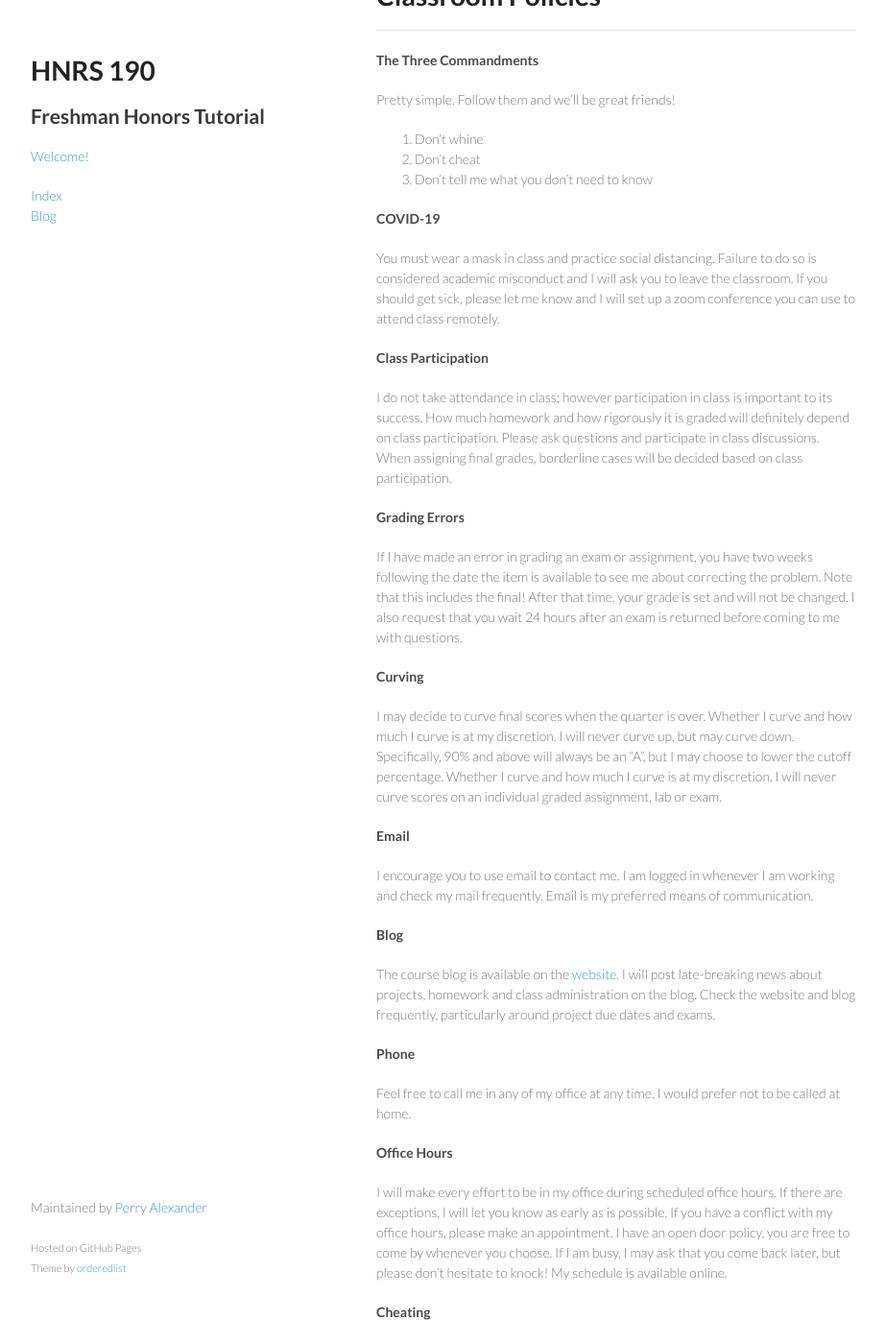
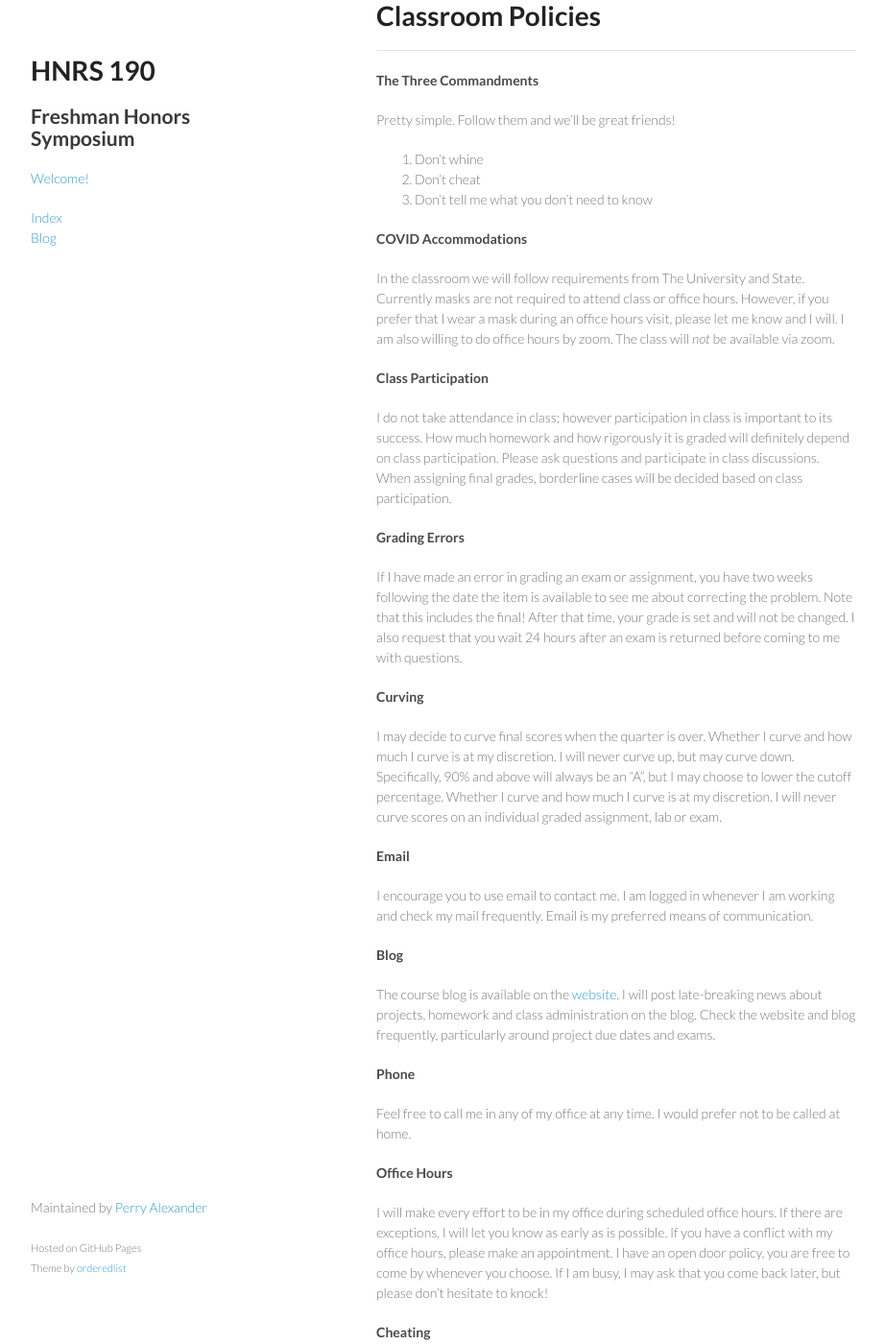
Before and after one commit to palexand/hnrs190, a Jekyll site: the page built from index.md, in a window 1280 px wide and 1400 px high, scrolled down 1154 px. Shown: the whole window at 96% size, without its empty margins (178-1100 px from the left). Built offline with Jekyll 4.4.1, drawn with Linux system fonts in a browser that asks for light colours; part of the change alters nothing that is shown; some of the changed text lies outside the part shown.

Commit message:
updating for fall 2021

```diff
--- a/_config.yml
+++ b/_config.yml
@@ -1,9 +1,9 @@
 baseurl: https://perry.alexander.name/hnrs190/
 title: HNRS 190
-subtitle: Freshman Honors Tutorial
+subtitle: Freshman Honors Symposium
 when: 4:00-4:45 T
 ohrs: 1:30-2:30 TR
-where: 120 Snow Hall
+where: 108 Nunemaker Center
 markdown: kramdown
 name: HNRS 190
 description: HNRS 190 - A Just Machine at The Univ of Kansas
--- a/index.md
+++ b/index.md
@@ -25,12 +25,13 @@ Prerequisites
 : Acceptance to the KU Honors Program
 
 Instructor Information
-: [Dr. Perry Alexander][1]
-: Office Hours: {{ site.ohrs }} in 3048 Eaton Hall or on zoom or by appointment
-: Office: 2022 Eaton Hall / 208 Nichols Hall
+: [Dr. Perry Alexander]({{ site.myurl }})
+: Office Hours: {{ site.ohrs }} in 3048 Eaton Hall or Zoom or by appointment
+: Office: 3048 Eaton Hall / 208 Nichols Hall
 : Phone: 785-864-7741
-: Web: [http://perry.alexander.name][2]
-: Email: [palexand@ku.edu][3]
+: Web: [https://perry.alexander.name]({{ site.myurl }})
+: Email: <palexand@ku.edu>
+: Zoom: Please see the course Canvas site for more information.
 
 Textbooks
 : None
@@ -46,7 +47,7 @@ must turn in 70% of your assignments on time to receive a passing
 grade in the course.  If you have a valid excuse for being late, a new
 due date will be assigned.
 
-Please submit your projects and homework using the KU Blackboard
+Please submit your projects and homework using the KU Canvas
 system.  I will not accept paper listings.
 
 ### Project Descriptions
@@ -62,7 +63,11 @@ system.  I will not accept paper listings.
 
 ----
 
-All project and homework assignments, exams, solutions and handouts you receive in class are linked to the [HNRS 190 homepage][4].  In general, I will not distribute hard copies of assignments in class. All documents will be published using the Adobe PDF standard.
+All project and homework assignments, exams, solutions and handouts
+you receive in class are linked to the [HNRS 190 homepage]({{ site.url
+}}).  In
+general, I will not distribute hard copies of assignments in
+class. All documents will be published using the Adobe PDF standard.
 
 # Classroom Policies
 
@@ -76,8 +81,13 @@ Pretty simple.  Follow them and we'll be great friends!
 1. Don't cheat
 1. Don't tell me what you don't need to know
 
-#### COVID-19
-You must wear a mask in class and practice social distancing.  Failure to do so is considered academic misconduct and I will ask you to leave the classroom.  If you should get sick, please let me know and I will set up a zoom conference you can use to attend class remotely.
+#### COVID Accommodations
+
+In the classroom we will follow requirements from The University and
+State.  Currently masks are not required to attend class or office
+hours.  However, if you prefer that I wear a mask during an office
+hours visit, please let me know and I will.  I am also willing to do
+office hours by zoom.  The class will _not_ be available via zoom.
 
 #### Class Participation
 
@@ -113,7 +123,7 @@ of communication.
 
 #### Blog
 
-The course blog is available on the [website][5]. I will post
+The course blog is available on the [website](blog.html). I will post
 late-breaking news about projects, homework and class administration
 on the blog. Check the website and blog frequently, particularly
 around project due dates and exams.
@@ -130,7 +140,7 @@ hours. If there are exceptions, I will let you know as early as is
 possible. If you have a conflict with my office hours, please make an
 appointment. I have an open door policy, you are free to come by
 whenever you choose. If I am busy, I may ask that you come back later,
-but please don't hesitate to knock! My schedule is available online.
+but please don't hesitate to knock!
 
 #### Cheating
 
@@ -191,7 +201,8 @@ Classroom tasks are weighted using the following scale
 
 ----
 
-The course structure is quite loose and we will tend to go wherever our discussions take us.
+The course structure is quite loose and we will tend to go wherever
+our discussions take us.
 
 * Formal Systems and Hilbert's Problems
 * Propositional and Predicate Calculus
@@ -199,9 +210,3 @@ The course structure is quite loose and we will tend to go wherever our discussi
 * Language and Computing
 * Turing, Turing Machines and Halting
 * Turing and Codebreaking
-
-[1]:	http://perry.alexander.name
-[2]:	http://perry.alexander.name
-[3]:	mailto:palexand@ku.edu
-[4]:	http://perry.alexander.name/hnrs190/
-[5]:	blog.html
```
